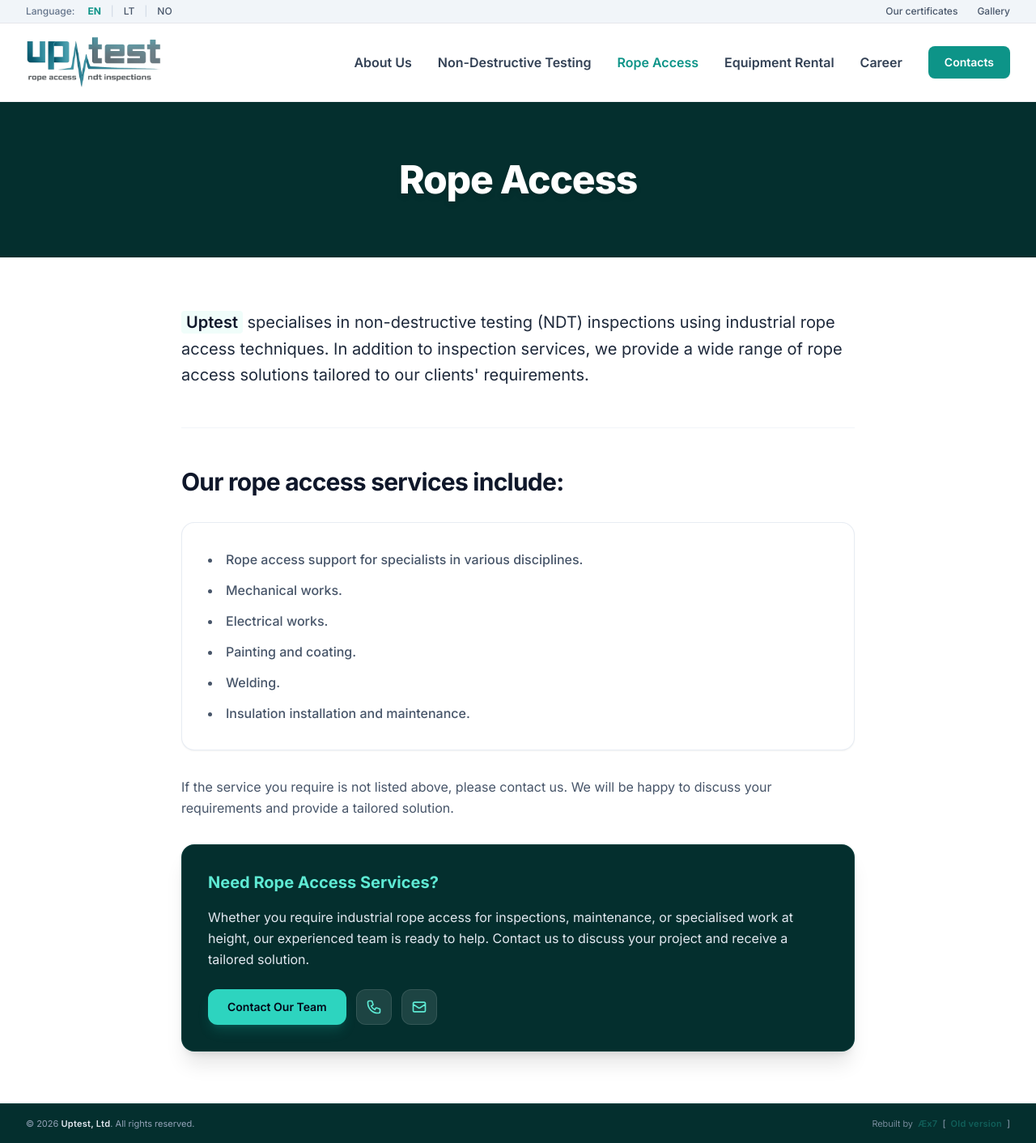
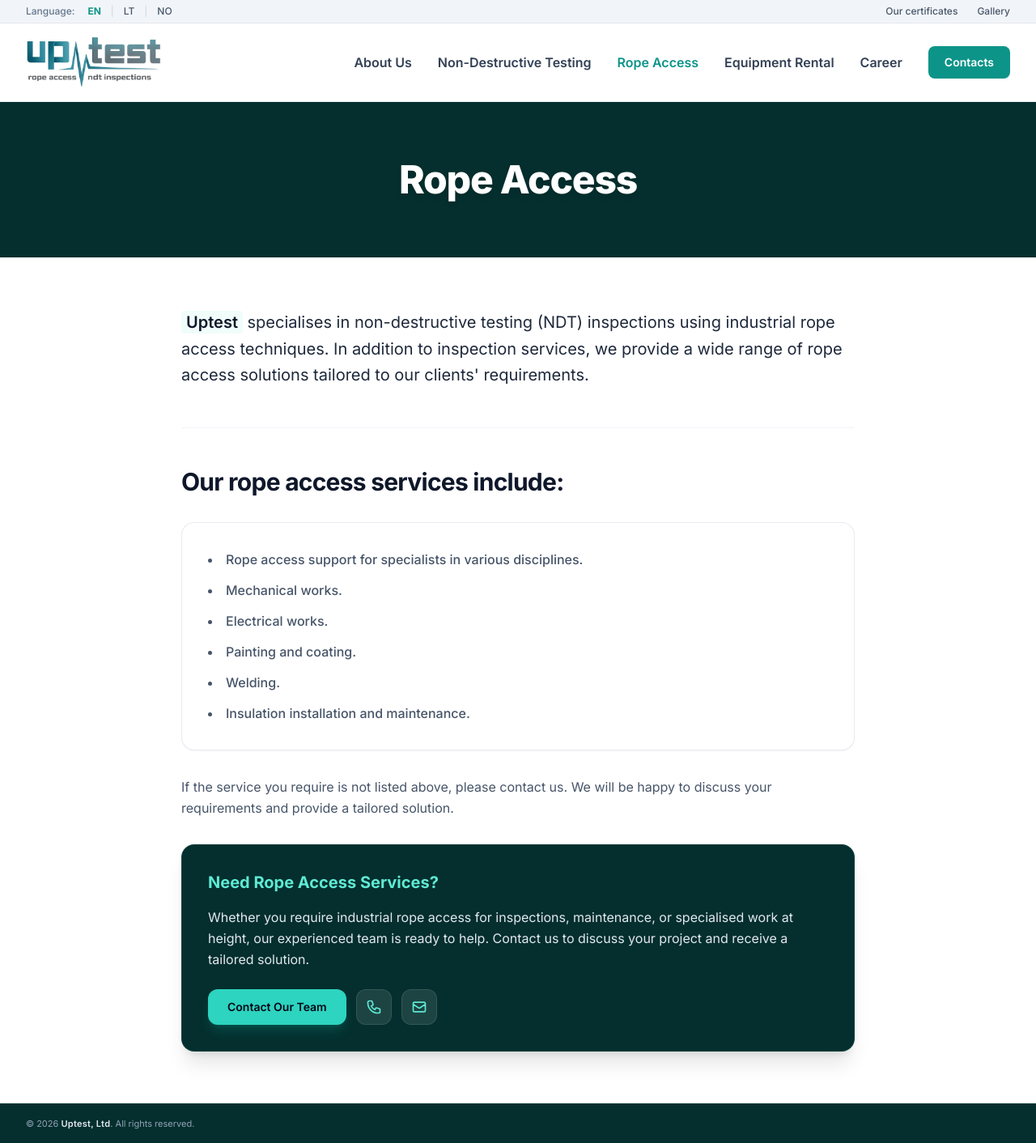
Before and after one commit to mruslys/uptest.no, a Jekyll site: the page built from rope-access/index.html, in a window 1280 px wide. Shown: the whole page at 81% size. Built offline with Jekyll 4.4.1, drawn with Linux system fonts in a browser that asks for light colours; nearby versions of some CDN libraries.

Commit message:
Update footer.html

```diff
--- a/_includes/footer.html
+++ b/_includes/footer.html
@@ -6,7 +6,7 @@
             © 2026 <strong class="text-slate-200 font-semibold tracking-wide">{{ data.common[page.lang].company }}</strong>. {{ data.common[page.lang].rights }}
         </p>
 
-        <div class="flex items-center gap-1.5 text-[11px] text-slate-400">
+        <div class="hidden flex items-center gap-1.5 text-[11px] text-slate-400">
             <span class="font-light">{{ data.common[page.lang].rebuilt_by }}</span>
             <a href="https://xn--x7-1ia.com" target="_blank" rel="noopener noreferrer" class="text-brand-800 hover:text-brand-300 transition-colors font-semibold tracking-wide">
                 Æx7
```
